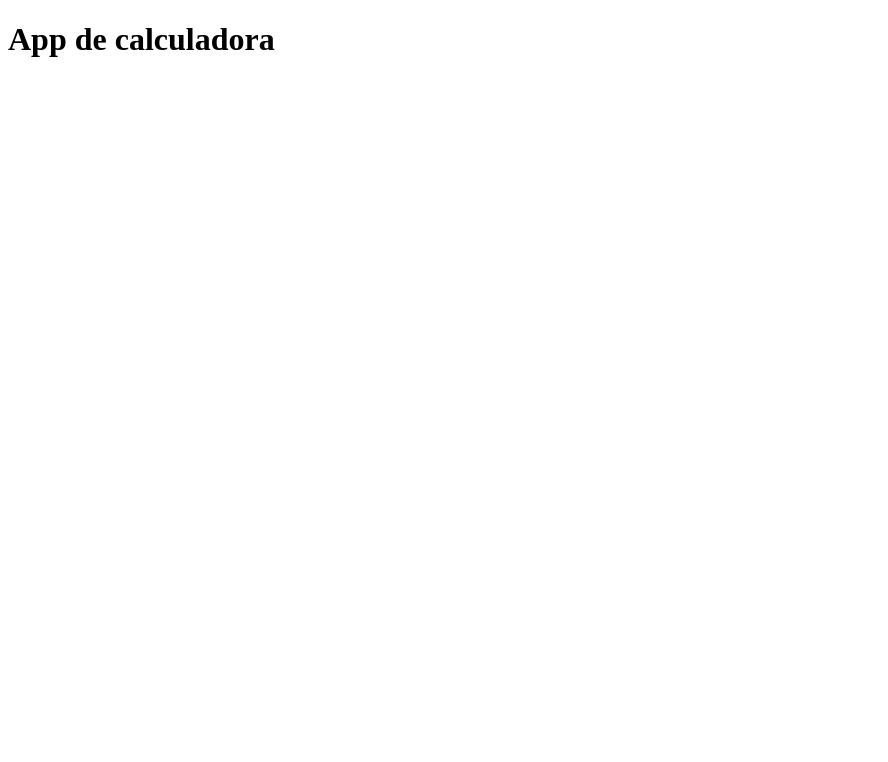
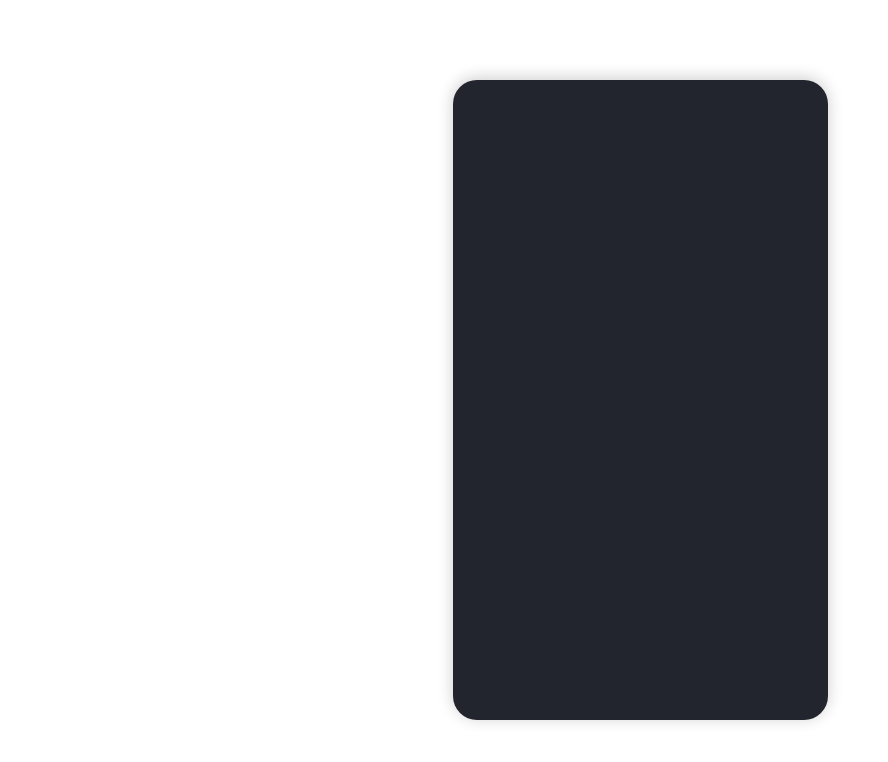
Before and after one commit to VenturaDorantes/CalculatorReact, a React (Vite) app: page / in a window 1280 px wide. Shown: the top 762 px of the page, without its empty margins (0-888 px from the left). Built offline with nearby package versions, Linux system fonts and the light colour scheme.

Commit message:
Creando fondo y base de la calculadora

```diff
--- /dev/null
+++ b/src/app.css
@@ -0,0 +1,44 @@
+@import url('https://fonts.googleapis.com/css2?family=Ubuntu&display=swap');
+
+* {
+    margin: 0;
+    padding: 0;
+    box-sizing: border-box;
+    font-family: 'Ubuntu', sans-serif;
+}
+
+:root {
+    --bg-black: #22252D;
+    --bd-keys: #292d36;
+    --txt-white: white;
+    --btn-shadow: #ffffff33;
+    --bd-btnIconDesactive: #6C757D;
+    --bd-btnIconActive: #ffffff;
+    /* --bg-black: white;
+    --bd-keys: #F8F9FA;
+    --txt-white: black;
+    --btn-shadow: #00000033; */
+}
+
+.app {
+    display: flex;
+    justify-content: center;
+    align-items: center;
+    height: 100vh;
+}
+
+.calculator {
+    background-color: var(--bg-black);
+    width: 100%;
+    max-width: 375px;
+    min-height: 640px;
+    display: flex;
+    flex-direction: column;
+    border-radius: 1.5rem;
+    -webkit-border-radius: 1.5rem;
+    -moz-border-radius: 1.5rem;
+    -ms-border-radius: 1.5rem;
+    -o-border-radius: 1.5rem;
+    overflow: hidden;
+    box-shadow: 0px -2px 16px rgba(0, 0, 0, 0.2);
+}
--- a/src/app.jsx
+++ b/src/app.jsx
@@ -1,6 +1,12 @@
+import './app.css'
+
 export function App() {
     return(
-        <h1>App de calculadora</h1>
+        <div className="app">
+            <div className="calculator">
+
+            </div>
+        </div>
     )
 }
 
```
